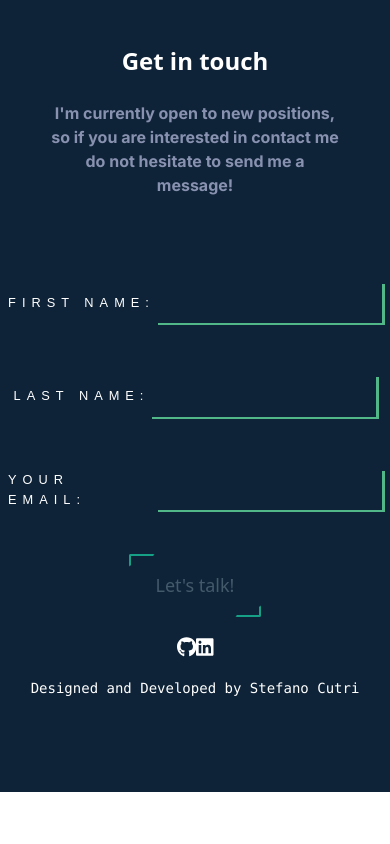
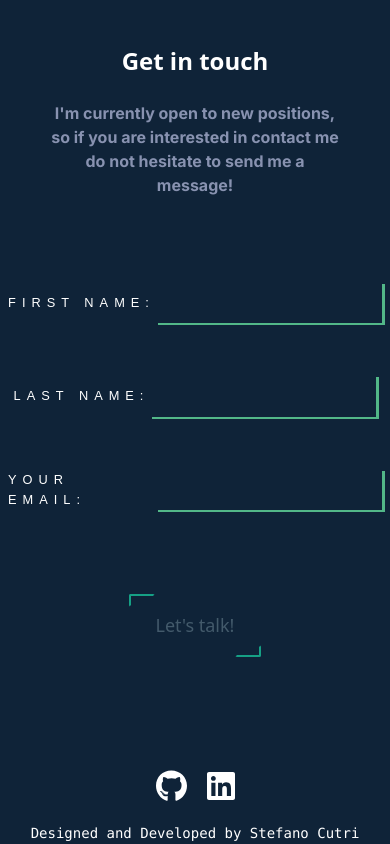
Before and after one commit to StefanoCutri/portfolio, a React (Create React App) app: page / in a window 390 px wide. Shown: the part 4065-4909 px from the top of the page. Before the commit the page ends 4857 px from the top, so only its background shows below. Built offline with nearby package versions, Linux system fonts and the light colour scheme.

Commit message:
Contact Component responsive

```diff
--- a/src/components/Contact.js
+++ b/src/components/Contact.js
@@ -39,19 +39,19 @@ export const Contact = () => {
           <input type="text" placeholder="" />
         </div>
       </form>
-      <div className="flex flex-col items-center justify-evenly">
+      <div className="flex flex-col items-center justify-evenly mt-10">
         <a href="mailto:stefanocutristecco@gmail.com?subject=Email Subject&body=Contents of email">
           <button className="button type3">Let's talk!</button>
         </a>
       </div>
-      <div className="flex flex-col items-center justify-endss">
+      <div className="flex flex-col items-center justify-end h-[20%]">
         <div className="flex flex-row justify-evenly pb-3">
-          <a href="https://github.com/stefanocutri">
+          <a href="https://github.com/stefanocutri" className="pr-5">
             <FontAwesomeIcon
               icon={faGithub}
               color="white"
               className="social-link"
-              size="lg"
+              size="2x"
             />
           </a>
           <a href="https://www.linkedin.com/in/stefano-cutri-601b4b224/">
@@ -59,7 +59,7 @@ export const Contact = () => {
               icon={faLinkedin}
               color="white"
               className="social-link"
-              size="lg"
+              size="2x"
             />
           </a>
         </div>
--- a/src/styles/contact.css
+++ b/src/styles/contact.css
@@ -64,6 +64,9 @@
 .social-link:hover{
   color: var(--main-text-color);
 }
+.social-link{
+  transition: all .8s ease;
+}
 
 /* Form */
 form{
@@ -72,6 +75,7 @@ form{
   justify-content: center;
   align-items: center;
   padding: 15% 0 0 0;
+  background-color: var(--main-bg-color);
 }
 
 form div{
```
